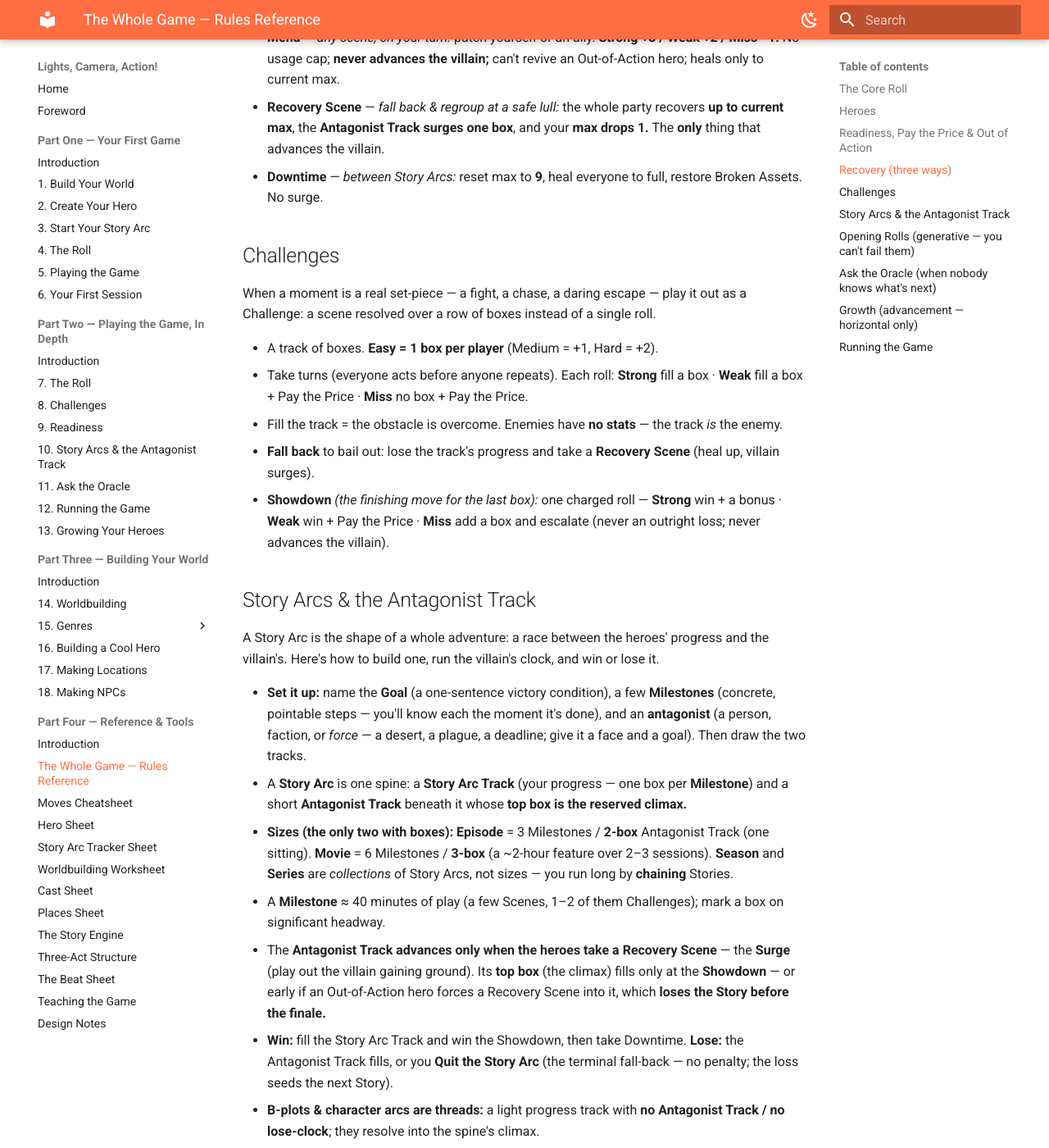
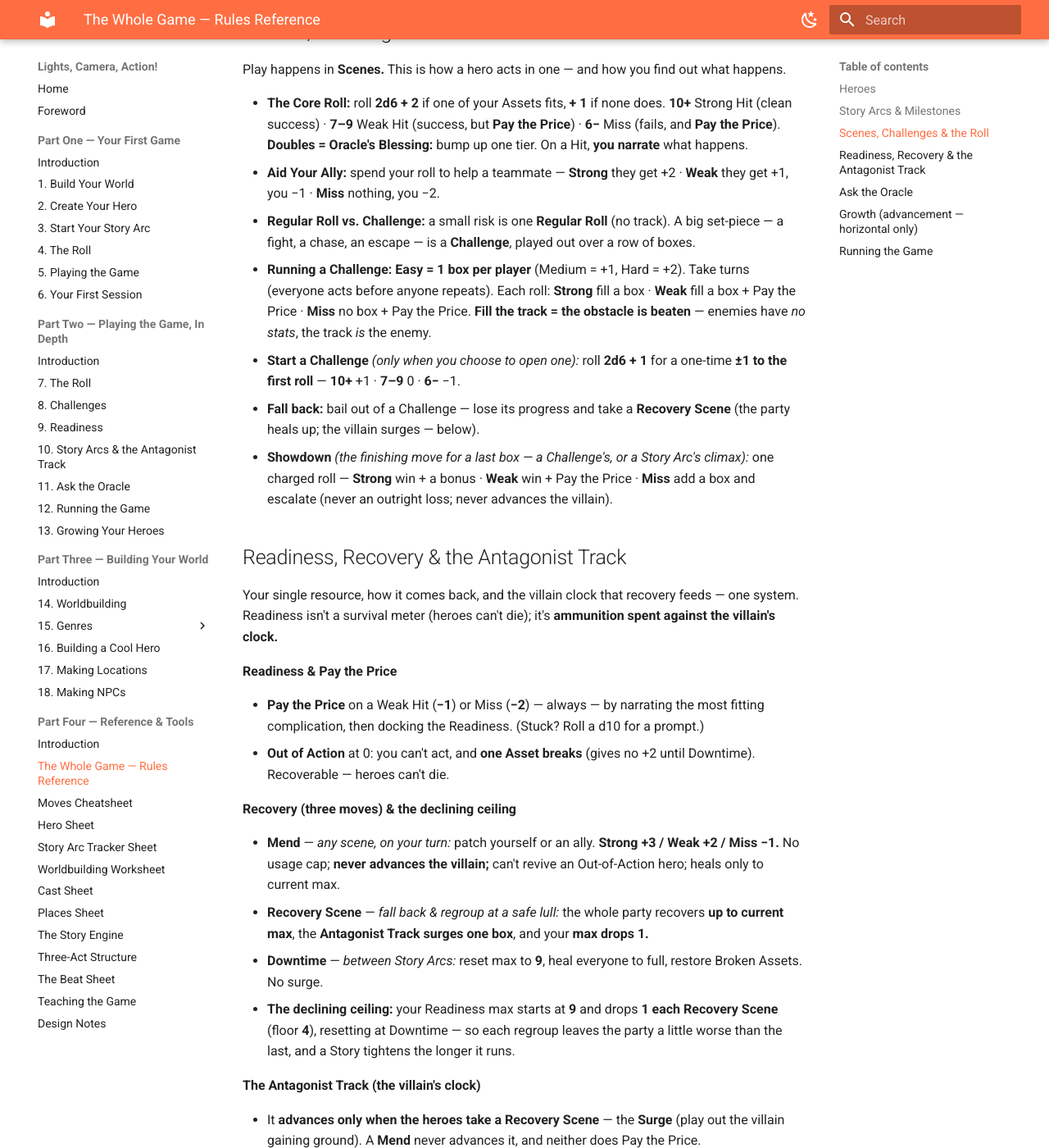
Before and after one commit to Ian-Hitt/amazing-forge, an MkDocs documentation site: the page built from docs/part-four/rules-reference.md, in a window 1280 px wide and 1400 px high, scrolled down 1778 px. Shown: the whole window at 82% size. Built offline with MkDocs 1.6.1 and Material for MkDocs 9.7.7, drawn with Linux system fonts in a browser that asks for light colours; some of the changed text lies outside the part shown.

Commit message:
Rules Reference: restructure into two interlocking systems
Reorder to a first-reader flow: Heroes → Story Arcs & Milestones →
Scenes/Challenges/Roll → Readiness/Recovery/Antagonist Track → Oracle →
Growth → Running. Fold the two opening rolls (Start a Story Arc, Start a
Challenge) into their parent sections, and merge Readiness, recovery, and
the Antagonist Track into one section since they're a single system.

Co-Authored-By: Claude Opus 4.8 (1M context) <noreply@anthropic.com>

```diff
--- a/docs/part-four/rules-reference.md
+++ b/docs/part-four/rules-reference.md
@@ -1,21 +1,12 @@
 # The Whole Game — Rules Reference
 
-*Every rule, no examples and no flavor — the complete mechanics, distilled. (Parts One–Three teach all of this in depth, with examples.)*
+*The complete rules, distilled — every mechanic and procedure you need to play, with the examples, flavor, and teaching stripped out. (Parts One–Three cover all of it in depth.)*
 
-**What this is.** A **genre-agnostic, zero-prep storytelling game** — the same rules tell *any* kind of story (fantasy, sci-fi, mystery, horror, heist, drama, and on). Nobody writes the adventure ahead of time: you build a world, play the heroes, and **make the story up together as you go**, either with a **Guide** or fully **Co-op** (no Guide at all). The mechanics below are the tools that turn that improvised story into cinematic drama — "prep" *is* play.
+**What this is.** A **genre-agnostic, zero-prep storytelling game** — the same rules tell *any* kind of story (fantasy, sci-fi, mystery, horror, heist, drama, and on). Nobody writes the adventure ahead of time: you build a world, play the heroes, and **make the story up together as you go**, either with a **Guide** or fully **Co-op** (no Guide at all). The mechanics are the tools that turn that improvised story into cinematic drama — "prep" *is* play.
+
+**What you need:** two six-sided dice, pencil and paper, this reference, and at least one player (it also plays solo).
 
 ---
-
-## The Core Roll
-
-Use this whenever your hero tries something risky and you want to find out how it goes. It's the one move everything else is built from.
-
-- Roll **2d6 + 2** if one of your Assets fits what you're attempting, **+ 1** if none does.
-- **10+** Strong Hit — clean success. · **7–9** Weak Hit — success, but **Pay the Price.** · **6−** Miss — it fails, and **Pay the Price.**
-- **Doubles = Oracle's Blessing:** bump the result up one tier (Miss → Weak, Weak → Strong).
-- On a Hit, **you narrate** what happens.
-- A **Regular Roll** settles a moment in one roll (no track). A **Challenge** plays a big scene out on a track.
-- **Aid Your Ally:** spend your roll to help a teammate — **Strong** they get +2 · **Weak** they get +1, you −1 · **Miss** nothing, you −2.
 
 ## Heroes
 
@@ -28,73 +19,73 @@ Each player makes one hero in about two minutes: a Concept, four Assets, and Rea
     - ③ **What's your signature item or companion?**
     - ④ **One Wild pick** of your own. *(Swap among ②–④ freely if your concept wants.)*
 - An Asset that **fits a roll gives +2**. A good Asset is broad enough to come up often, specific enough that it clearly doesn't cover everything (the Attribute is the one deliberately broad pick).
-- **Readiness** starts at **9** — body, mind, and supplies in one track.
+- **Readiness** starts at **9** — one track for body, mind, and supplies, and your hero's only resource (how it rises and falls is its own system, below).
 
-## Readiness, Pay the Price & Out of Action
+## Story Arcs & Milestones
 
-Readiness is your hero's single resource. It falls when things go wrong, and bottoming out sidelines you — but never kills you.
+A Story Arc is the shape of a whole adventure: a race between the heroes' progress and the villain's, toward a climax.
 
-- **Pay the Price** on a Weak Hit (**−1**) or Miss (**−2**) — always, plus the most fitting in-fiction complication.
-- **Readiness max** starts at **9**, drops **1 each Recovery Scene** (floor **4**), and resets to 9 at Downtime. You recover only up to your **current max.**
-- **Out of Action** at 0 Readiness: you can't act, and **one Asset breaks** (gives no +2 until restored at Downtime). **Heroes can't die.**
+- **Set one up:** name the **Goal** (a one-sentence victory condition), a few **Milestones** (concrete, pointable steps — you'll know each the moment it's done), and an **antagonist** (a person, faction, or *force* — a desert, a plague, a deadline; give it a face and a goal). Then draw the two tracks.
+- **The two tracks:** a **Story Arc Track** (your progress — one box per Milestone) and, beneath it, a short **Antagonist Track** whose **top box is the reserved climax.** Fill your track to reach the climax and win it; if the Antagonist Track fills first, you lose. *(How the villain's track advances is part of the recovery system — see below.)*
+- **Sizes (the only two with boxes):** **Episode** = 3 Milestones / **2-box** Antagonist Track (one sitting). **Movie** = 6 Milestones / **3-box** (a ~2-hour feature over 2–3 sessions). **Season** and **Series** are *collections* of Story Arcs, not sizes — run long by **chaining** Stories (plan the big arc up front, or let it emerge from play — either works).
+- A **Milestone** ≈ 40 minutes of play (a few Scenes, 1–2 of them Challenges); mark a box on significant headway.
+- **Win** by reaching the last Milestone and winning the **Showdown** (below), then take **Downtime.** **Lose** if the Antagonist Track fills, or if you **Quit the Story Arc** (give it up — no penalty; the loss seeds the next Story).
+- **B-plots & character arcs are threads:** a light progress track with **no Antagonist Track / no lose-clock**; they resolve into the spine's climax.
+- **Start a Story Arc** *(the opening roll):* when one begins, roll **2d6 + 1** (generative — you can't fail it) to set the opening — **10+** clear purpose · **7–9** one complication already in play · **6−** trouble finds you first.
 
-## Recovery (three ways)
+## Scenes, Challenges & the Roll
 
-How Readiness comes back: a quick risky patch in the moment, a full regroup that hands the villain ground, and a clean slate between Stories.
+Play happens in **Scenes.** This is how a hero acts in one — and how you find out what happens.
+
+- **The Core Roll:** roll **2d6 + 2** if one of your Assets fits, **+ 1** if none does. **10+** Strong Hit (clean success) · **7–9** Weak Hit (success, but **Pay the Price**) · **6−** Miss (fails, and **Pay the Price**). **Doubles = Oracle's Blessing:** bump up one tier. On a Hit, **you narrate** what happens.
+- **Aid Your Ally:** spend your roll to help a teammate — **Strong** they get +2 · **Weak** they get +1, you −1 · **Miss** nothing, you −2.
+- **Regular Roll vs. Challenge:** a small risk is one **Regular Roll** (no track). A big set-piece — a fight, a chase, an escape — is a **Challenge**, played out over a row of boxes.
+- **Running a Challenge:** **Easy = 1 box per player** (Medium = +1, Hard = +2). Take turns (everyone acts before anyone repeats). Each roll: **Strong** fill a box · **Weak** fill a box + Pay the Price · **Miss** no box + Pay the Price. **Fill the track = the obstacle is beaten** — enemies have *no stats*, the track *is* the enemy.
+- **Start a Challenge** *(only when you choose to open one):* roll **2d6 + 1** for a one-time **±1 to the first roll** — **10+** +1 · **7–9** 0 · **6−** −1.
+- **Fall back:** bail out of a Challenge — lose its progress and take a **Recovery Scene** (the party heals up; the villain surges — below).
+- **Showdown** *(the finishing move for a last box — a Challenge's, or a Story Arc's climax):* one charged roll — **Strong** win + a bonus · **Weak** win + Pay the Price · **Miss** add a box and escalate (never an outright loss; never advances the villain).
+
+## Readiness, Recovery & the Antagonist Track
+
+Your single resource, how it comes back, and the villain clock that recovery feeds — one system. Readiness isn't a survival meter (heroes can't die); it's **ammunition spent against the villain's clock.**
+
+**Readiness & Pay the Price**
+
+- **Pay the Price** on a Weak Hit (**−1**) or Miss (**−2**) — always — by narrating the most fitting complication, then docking the Readiness. (Stuck? Roll a d10 for a prompt.)
+- **Out of Action** at 0: you can't act, and **one Asset breaks** (gives no +2 until Downtime). Recoverable — heroes can't die.
+
+**Recovery (three moves) & the declining ceiling**
 
 - **Mend** — *any scene, on your turn:* patch yourself or an ally. **Strong +3 / Weak +2 / Miss −1.** No usage cap; **never advances the villain;** can't revive an Out-of-Action hero; heals only to current max.
-- **Recovery Scene** — *fall back & regroup at a safe lull:* the whole party recovers **up to current max**, the **Antagonist Track surges one box**, and your **max drops 1.** The **only** thing that advances the villain.
+- **Recovery Scene** — *fall back & regroup at a safe lull:* the whole party recovers **up to current max**, the **Antagonist Track surges one box**, and your **max drops 1.**
 - **Downtime** — *between Story Arcs:* reset max to **9**, heal everyone to full, restore Broken Assets. No surge.
+- **The declining ceiling:** your Readiness max starts at **9** and drops **1 each Recovery Scene** (floor **4**), resetting at Downtime — so each regroup leaves the party a little worse than the last, and a Story tightens the longer it runs.
 
-## Challenges
+**The Antagonist Track (the villain's clock)**
 
-When a moment is a real set-piece — a fight, a chase, a daring escape — play it out as a Challenge: a scene resolved over a row of boxes instead of a single roll.
+- It **advances only when the heroes take a Recovery Scene** — the **Surge** (play out the villain gaining ground). A **Mend** never advances it, and neither does Pay the Price.
+- Its **top box is the reserved climax:** it fills only at the **Showdown** — or *early* if an Out-of-Action hero forces a Recovery Scene into it, which **loses the Story before the finale.** In other words, the villain's track is really *how many times the party can afford to fall back and recover.*
 
-- A track of boxes. **Easy = 1 box per player** (Medium = +1, Hard = +2).
-- Take turns (everyone acts before anyone repeats). Each roll: **Strong** fill a box · **Weak** fill a box + Pay the Price · **Miss** no box + Pay the Price.
-- Fill the track = the obstacle is overcome. Enemies have **no stats** — the track *is* the enemy.
-- **Fall back** to bail out: lose the track's progress and take a **Recovery Scene** (heal up, villain surges).
-- **Showdown** *(the finishing move for the last box):* one charged roll — **Strong** win + a bonus · **Weak** win + Pay the Price · **Miss** add a box and escalate (never an outright loss; never advances the villain).
+## Ask the Oracle
 
-## Story Arcs & the Antagonist Track
+Use this whenever the story stalls and the table isn't sure what's next — especially in Co-op, where it's the engine that generates the story.
 
-A Story Arc is the shape of a whole adventure: a race between the heroes' progress and the villain's. Here's how to build one, run the villain's clock, and win or lose it.
-
-- **Set it up:** name the **Goal** (a one-sentence victory condition), a few **Milestones** (concrete, pointable steps — you'll know each the moment it's done), and an **antagonist** (a person, faction, or *force* — a desert, a plague, a deadline; give it a face and a goal). Then draw the two tracks.
-- A **Story Arc** is one spine: a **Story Arc Track** (your progress — one box per **Milestone**) and a short **Antagonist Track** beneath it whose **top box is the reserved climax.**
-- **Sizes (the only two with boxes):** **Episode** = 3 Milestones / **2-box** Antagonist Track (one sitting). **Movie** = 6 Milestones / **3-box** (a ~2-hour feature over 2–3 sessions). **Season** and **Series** are *collections* of Story Arcs, not sizes — you run long by **chaining** Stories.
-- A **Milestone** ≈ 40 minutes of play (a few Scenes, 1–2 of them Challenges); mark a box on significant headway.
-- The **Antagonist Track advances only when the heroes take a Recovery Scene** — the **Surge** (play out the villain gaining ground). Its **top box** (the climax) fills only at the **Showdown** — or early if an Out-of-Action hero forces a Recovery Scene into it, which **loses the Story before the finale.**
-- **Win:** fill the Story Arc Track and win the Showdown, then take Downtime. **Lose:** the Antagonist Track fills, or you **Quit the Story Arc** (the terminal fall-back — no penalty; the loss seeds the next Story).
-- **B-plots & character arcs are threads:** a light progress track with **no Antagonist Track / no lose-clock**; they resolve into the spine's climax.
-
-## Opening Rolls (generative — you can't fail them)
-
-One roll that sets how a new Story Arc, or a Challenge you choose to start, *opens* — it shapes the temperature of the scene, never whether you succeed.
-
-- **Start a Story Arc** (2d6 + 1): sets how the opening feels — **10+** clear purpose · **7–9** one complication already in play · **6−** trouble finds you first.
-- **Start a Challenge** (2d6 + 1, only when *you* choose to open one): a one-time **±1 to the first roll** — **10+** +1 · **7–9** 0 · **6−** −1.
-
-## Ask the Oracle (when nobody knows what's next)
-
-Use this whenever the story stalls and the table isn't sure what happens next — especially in Co-op, where it's the engine that generates the story.
-
-- Name the next **Milestone**; do the **obvious** thing; or hand it to the dice:
-- **Story Spark (d6):** 1 new face · 2 discovery · 3 the threat closes in · 4 a door opens · 5 a cost surfaces · 6 a hard choice.
-- **Ask the Dice (1d6):** **1** no, and worse · **2–3** no · **4–5** yes · **6** yes, and better. (+1 if a yes is likely, −1 if unlikely.)
+- First, name the next **Milestone** and do the **obvious** thing. If you want a surprise, hand it to the dice:
+- **Story Spark (d6):** 1 new face · 2 discovery · 3 the threat closes in · 4 a door opens · 5 a cost surfaces · 6 a hard choice. (Bend the result toward your next Milestone.)
+- **Ask the Dice (1d6),** for yes/no: **1** no, and worse · **2–3** no · **4–5** yes · **6** yes, and better. (+1 if a yes is likely, −1 if unlikely.)
 
 ## Growth (advancement — horizontal only)
 
-How heroes grow over a campaign — earning new tricks and options, never bigger numbers, so the math never inflates.
+How heroes grow over a campaign — new tricks and options, never bigger numbers, so the math never inflates.
 
-- Earn **1 Growth** every **3rd Milestone** the party marks (on any Story Arc; cumulative, never resets).
+- Earn **1 Growth** every **3rd Milestone** the party marks (any Story Arc; cumulative, never resets). One Episode alone earns too little to spend — advancement is for ongoing play.
 - **Boon — 2 Growth:** a signature move attached to an Asset (max 2 per Asset).
 - **New Asset — 5 Growth:** ceiling of 6 Assets; at six, **Trade In** (retire one) to add another.
 
 ## Running the Game
 
-How a session actually runs — with a Guide or fully Co-op — and the one habit that keeps it cinematic.
+How a session runs — with a Guide or fully Co-op — plus the habit that keeps it cinematic.
 
-- **Guided** (one Guide runs the world) or **Co-op** (no Guide — Ask the Oracle is the engine).
-- **The Golden Rule:** when unsure, do the obvious or coolest next thing. Cut to the exciting part — no dice when there's no real risk, no boring scenes.
-- **Setup:** build a world (ten quick questions — Ch 14), make heroes, set up the first Story Arc, and open in the middle of the action.
+- **Guided:** one person runs the world, NPCs, and pacing. **Co-op:** no Guide — the table shares those duties and leans on **Ask the Oracle** to find what happens next.
+- **The Golden Rule:** when unsure, do the obvious or coolest next thing. **Cut to the exciting part** — don't roll when there's no real risk, and don't play out boring scenes.
+- **Open in the middle of the action** — skip the setup and start at the first interesting moment.
```
